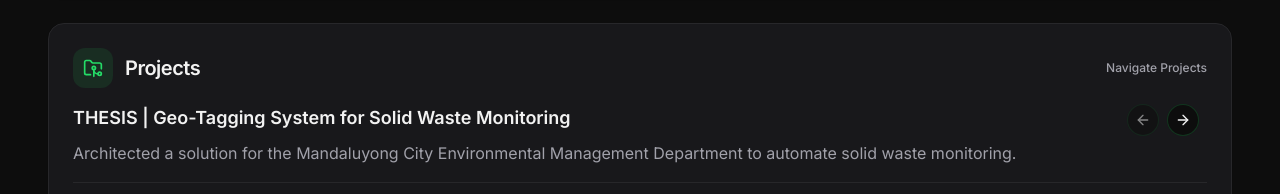
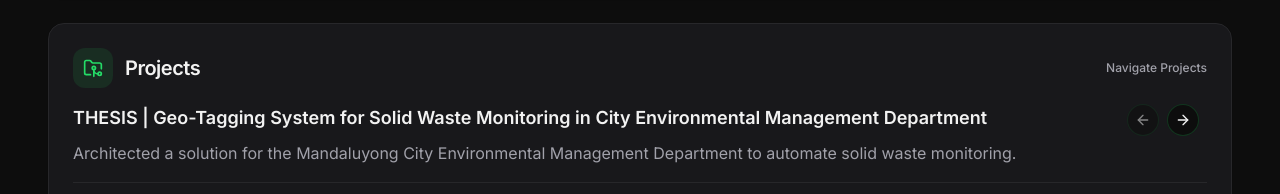
Before and after one commit to jaycatayong30/portfolio, a Next.js app: page / in a window 1280 px wide. Shown: the part 1567-1761 px from the top of the page. Built offline with nearby package versions, Linux system fonts and the light colour scheme.

Commit message:
save: clean reps

```diff
--- a/data/projects.ts
+++ b/data/projects.ts
@@ -16,7 +16,7 @@ export interface Project {
 export const projects: Project[] = [
   {
     id: "thesis-geo-tagging",
-    title: "THESIS | Geo-Tagging System for Solid Waste Monitoring",
+    title: "THESIS | Geo-Tagging System for Solid Waste Monitoring in City Environmental Management Department",
     description:
       "Architected a solution for the Mandaluyong City Environmental Management Department to automate solid waste monitoring.",
     images: [
```
